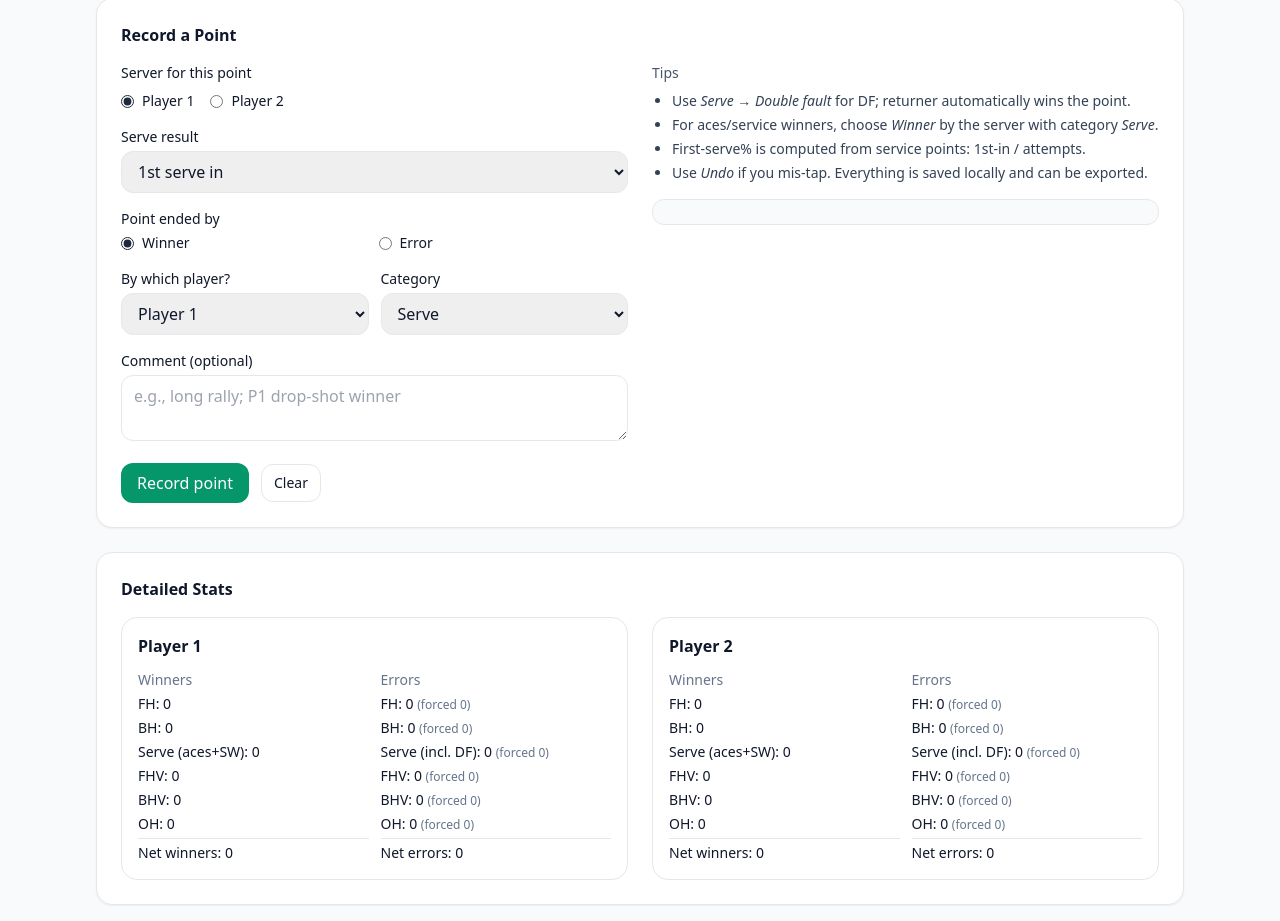
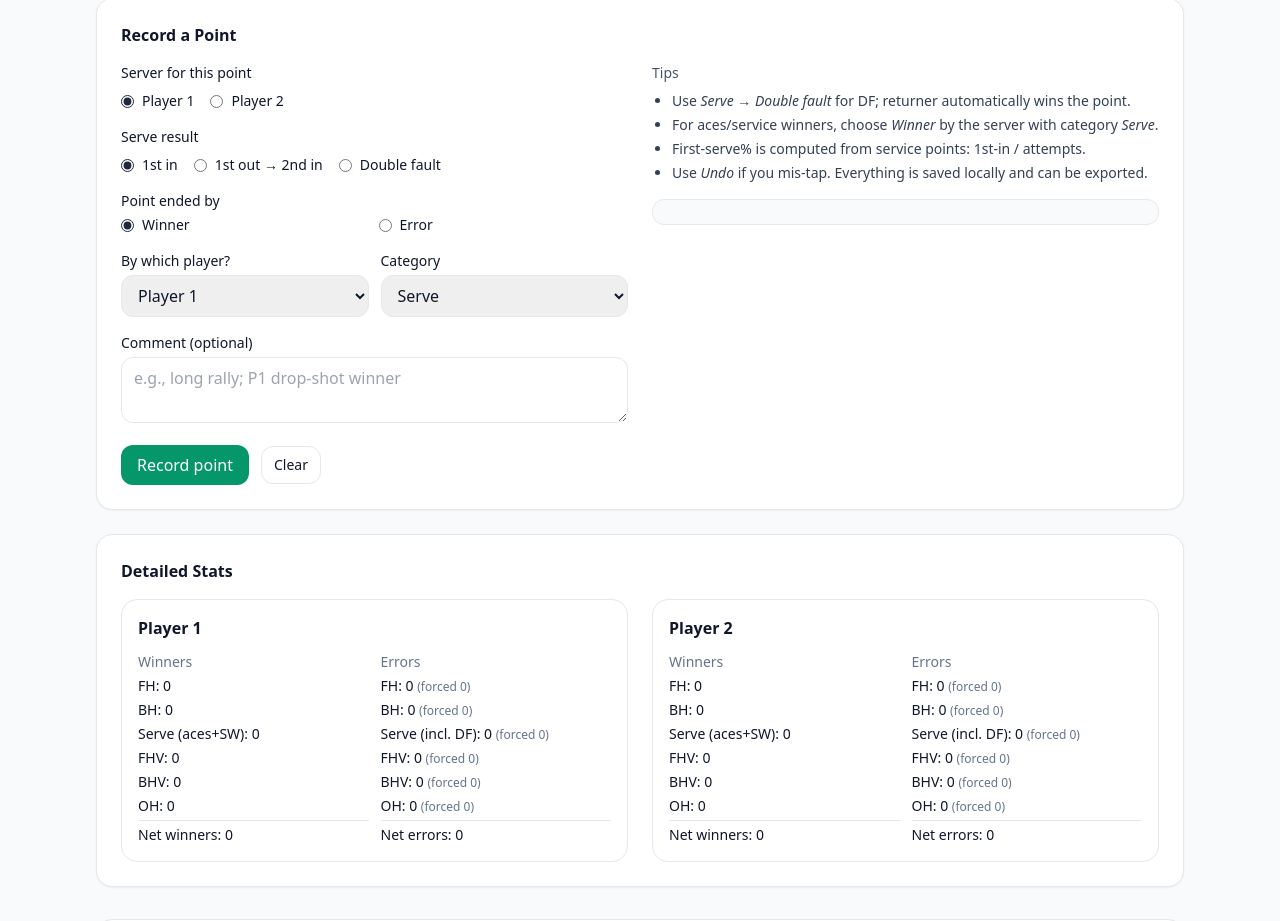
Before and after one commit to drussie/MarcosWebPage, a plain HTML site: page apps/tennis_tracker.html in a window 1280 px wide. Shown: the part 911-1832 px from the top of the page. Drawn offline with nearby package versions, Linux system fonts and the light colour scheme.

Commit message:
tennis_tracker working

```diff
--- a/apps/tennis_tracker.html
+++ b/apps/tennis_tracker.html
@@ -160,11 +160,20 @@
 
           <div>
             <label class="block text-sm font-medium">Serve result</label>
-            <select name="serveResult" class="mt-1 w-full px-3 py-2 rounded-xl border">
-              <option value="1stin">1st serve in</option>
-              <option value="1stout_2ndin">1st out → 2nd in</option>
-              <option value="df">Double fault (2nd out)</option>
-            </select>
+            <div class="mt-2 flex flex-wrap gap-4 text-sm">
+              <label class="inline-flex items-center gap-2">
+                <input type="radio" name="serveResult" value="1stin" class="accent-slate-800" checked>
+                1st in
+              </label>
+              <label class="inline-flex items-center gap-2">
+                <input type="radio" name="serveResult" value="1stout_2ndin" class="accent-slate-800">
+                1st out → 2nd in
+              </label>
+              <label class="inline-flex items-center gap-2">
+                <input type="radio" name="serveResult" value="df" class="accent-slate-800">
+                Double fault
+              </label>
+            </div>
           </div>
 
           <div>
```
